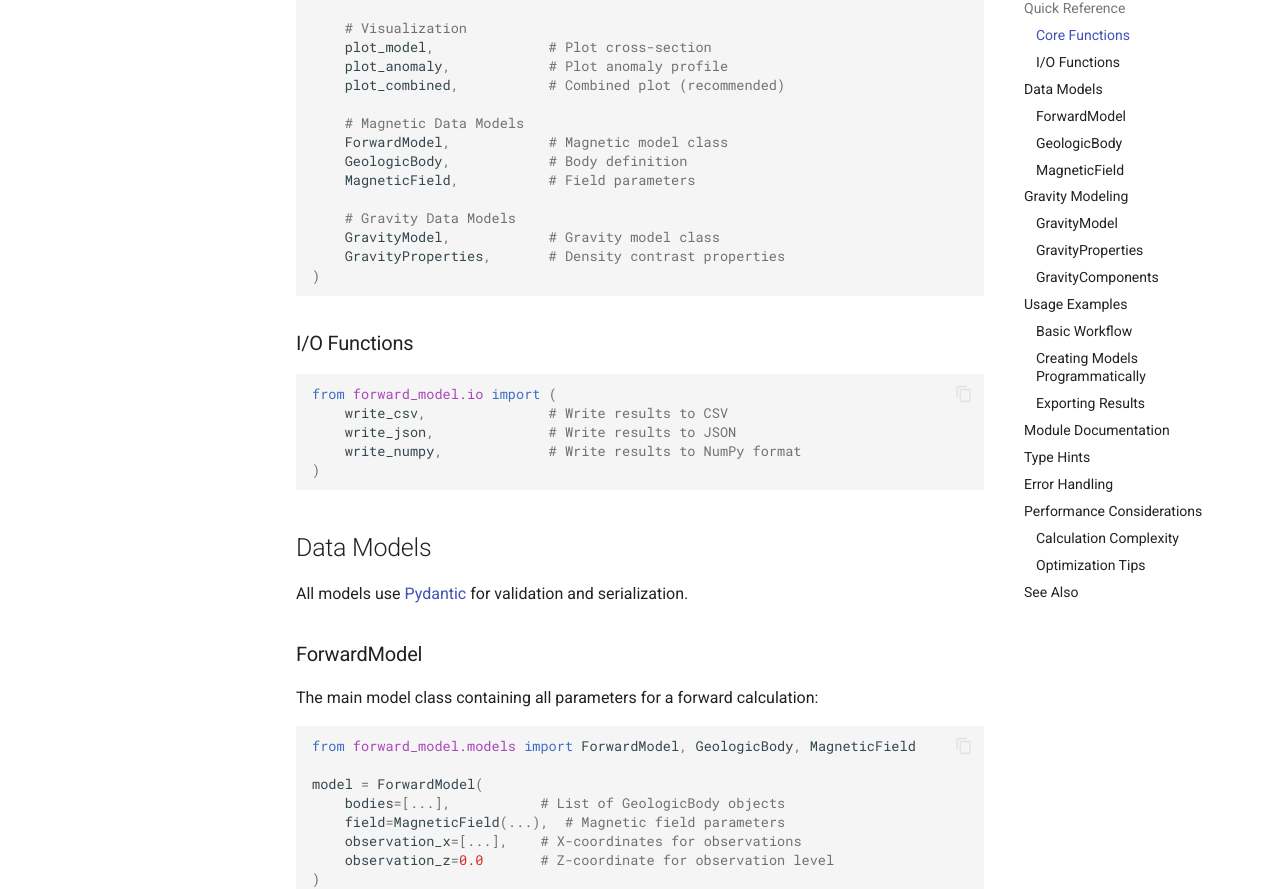
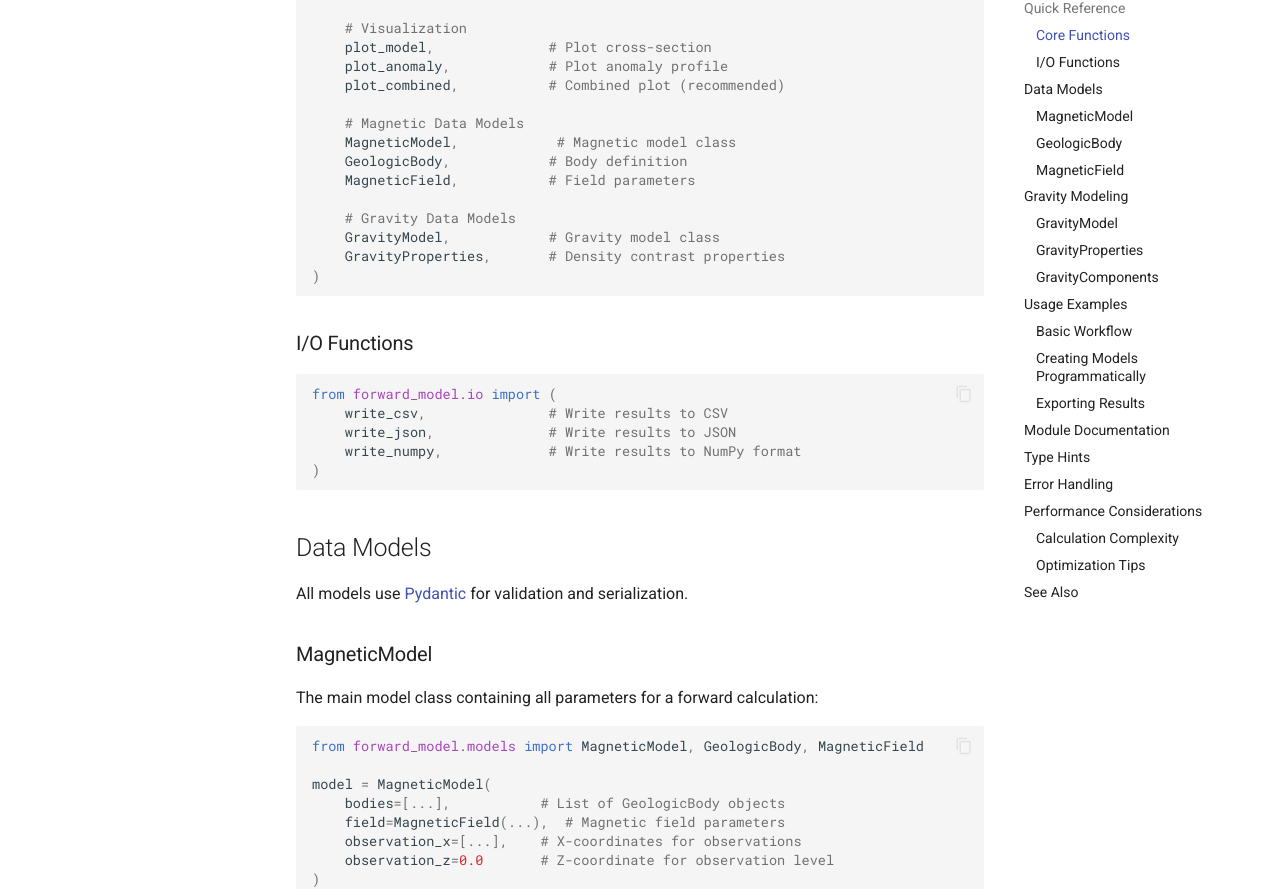
Before and after one commit to Lubricate-AI/forward-model, an MkDocs documentation site: the page built from docs/api-reference/index.md, in a window 1280 px wide and 1400 px high, scrolled down 725 px. Shown: the part 127-1016 px from the top of the window. Built offline with MkDocs 1.6.1 and Material for MkDocs 9.7.7, drawn with Linux system fonts in a browser that asks for light colours; comment, search, counter and statistics services are not loaded; the version menu is left out; some of the changed text lies outside the part shown.

Commit message:
docs: update api-reference/index.md for MagneticModel

````diff
--- a/docs/api-reference/index.md
+++ b/docs/api-reference/index.md
@@ -31,7 +31,7 @@ from forward_model import (
     plot_combined,           # Combined plot (recommended)
 
     # Magnetic Data Models
-    ForwardModel,            # Magnetic model class
+    MagneticModel,            # Magnetic model class
     GeologicBody,            # Body definition
     MagneticField,           # Field parameters
 
@@ -55,14 +55,14 @@ from forward_model.io import (
 
 All models use [Pydantic](https://docs.pydantic.dev/) for validation and serialization.
 
-### ForwardModel
+### MagneticModel
 
 The main model class containing all parameters for a forward calculation:
 
 ```python
-from forward_model.models import ForwardModel, GeologicBody, MagneticField
+from forward_model.models import MagneticModel, GeologicBody, MagneticField
 
-model = ForwardModel(
+model = MagneticModel(
     bodies=[...],           # List of GeologicBody objects
     field=MagneticField(...),  # Magnetic field parameters
     observation_x=[...],    # X-coordinates for observations
@@ -133,7 +133,7 @@ result.gz_gradient   # Horizontal gradient of gz (mGal/m), NDArray[float64]
 ```
 
 !!! note
-    `calculate_anomaly()` dispatches on model type: pass a `ForwardModel` for magnetic results, or a `GravityModel` for gravity results (`GravityComponents`).
+    `calculate_anomaly()` dispatches on model type: pass a `MagneticModel` for magnetic results, or a `GravityModel` for gravity results (`GravityComponents`).
 
 ## Usage Examples
 
@@ -155,7 +155,7 @@ plot_combined(model, anomaly, save_path="output.png")
 ### Creating Models Programmatically
 
 ```python
-from forward_model.models import ForwardModel, GeologicBody, MagneticField
+from forward_model.models import MagneticModel, GeologicBody, MagneticField
 from forward_model import calculate_anomaly
 import numpy as np
 
@@ -174,7 +174,7 @@ field = MagneticField(
 )
 
 # Create model
-model = ForwardModel(
+model = MagneticModel(
     bodies=[body],
     field=field,
     observation_x=list(range(-100, 101, 5)),
@@ -218,12 +218,12 @@ Forward Model uses comprehensive type hints for better IDE support and type chec
 
 ```python
 from forward_model import load_model, calculate_anomaly
-from forward_model.models import ForwardModel
+from forward_model.models import MagneticModel
 import numpy as np
 import numpy.typing as npt
 
 # Type hints for clarity
-model: ForwardModel = load_model("model.json")
+model: MagneticModel = load_model("model.json")
 anomaly: npt.NDArray[np.float64] = calculate_anomaly(model)
 ```
 
````
